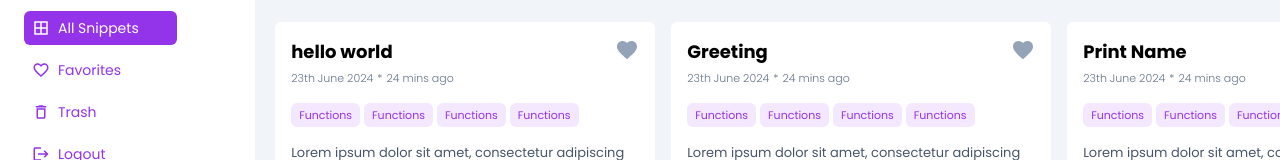
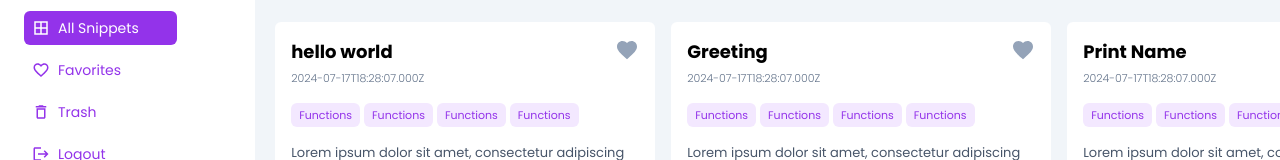
Before and after one commit to rajputkarsh/snippet-master, a Next.js app: page /my-notes in a window 1280 px wide. Shown: the part 180-340 px from the top of the page. Built offline with nearby package versions, Linux system fonts and the light colour scheme; no server answers; sample sign-in values are in the browser's storage.

Commit message:
add dynamic data in notes date

```diff
--- a/src/components/AllNotes/Note/NoteDate.tsx
+++ b/src/components/AllNotes/Note/NoteDate.tsx
@@ -1,10 +1,12 @@
 
-function NoteDate() {
+interface NoteDateProps {
+  date: string;
+}
+
+function NoteDate({ date }: NoteDateProps) {
   return (
     <div className="text-slate-500 text-[11px] flex gap-1 font-light mx-4 mt-1">
-      <span className="">23th June 2024</span>
-      <span className="">*</span>
-      <span className="">24 mins ago</span>
+      <span className="">{date}</span>
     </div>
   );
 }
--- a/src/components/AllNotes/Note/index.tsx
+++ b/src/components/AllNotes/Note/index.tsx
@@ -29,7 +29,7 @@ function Note({ note }: NoteProps) {
       } rounded-md py-4`}
     >
       <NoteHeader title={note.title} isFavorite={note.isFavorite} />
-      <NoteDate />
+      <NoteDate date={note.createdOn} />
       <NoteTags />
       <NoteDescription />
       <CodeBlock language="javascript" />
```
